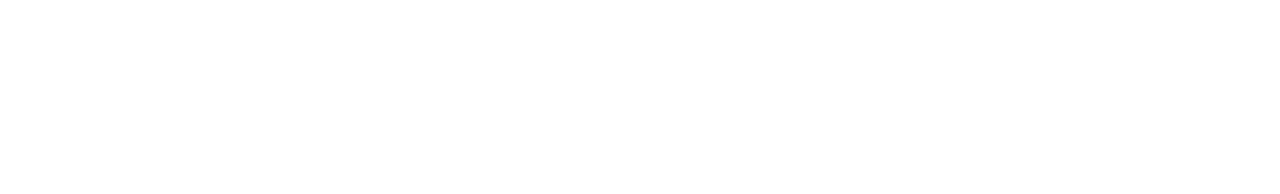
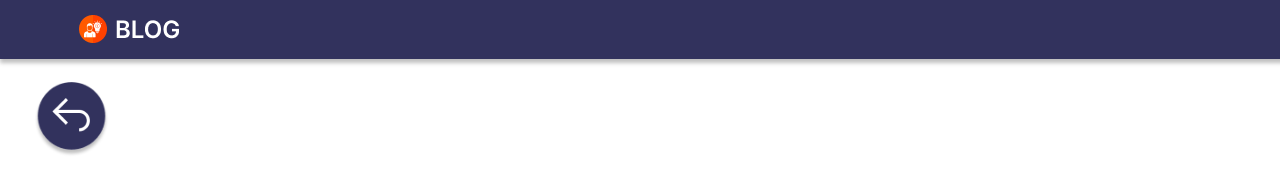
Before and after one commit to lopes-gustavodossantos/Challenge_1_HTML_CSS, a plain HTML site: page post_details.html in a window 1280 px wide. Drawn offline with Linux system fonts and the light colour scheme.

Commit message:
feat: post_details page now have a header, throwback button created and working, 2 .png added in assets(throwback button assets)

```diff
--- a/post_details.html
+++ b/post_details.html
@@ -0,0 +1,21 @@
+<!DOCTYPE html>
+<html>
+  <head>
+    <meta charset="UTF-8">
+    <meta name="viewport" content="width=device-width, initial-scale=1.0">
+    <link rel="stylesheet" href="styles/styles.css">
+  </head>
+
+  <body>
+    <header class="header">
+      <img src="assets/logo.png" alt="blog logo" class="logo">
+    </header>
+
+    <main>
+        <div class="throwback_button">
+            <input type="image" src="assets/back_button.png" onclick="location.href='index.html'" class="circle_throwback_button"/>
+            <input type="image" src="assets/arrow_back_button.png" onclick="location.href='index.html'" class="arrow_throwback_button"/>
+        </div>
+    </main>
+  </body>
+</html>
--- a/styles/styles.css
+++ b/styles/styles.css
@@ -120,3 +120,25 @@ button.link {
   border:none;
 
 }
+
+.circle_throwback_button {
+  display: flex;
+  position: fixed;
+  z-index: -1;
+  width: 75px;
+  height: 75px;
+  margin-top: 82px;
+  margin-left: 34px;
+  border: 0px;
+  background:none;
+  border:none;
+}
+
+.arrow_throwback_button {
+  display: flex;
+  width: 49px;
+  height: 49px;
+  margin-top: 90px;
+  margin-left: 47px;
+  border: 0px;
+}
```
Also changed, not shown: assets/arrow_back_button.png (added), assets/back_button.png (added).
